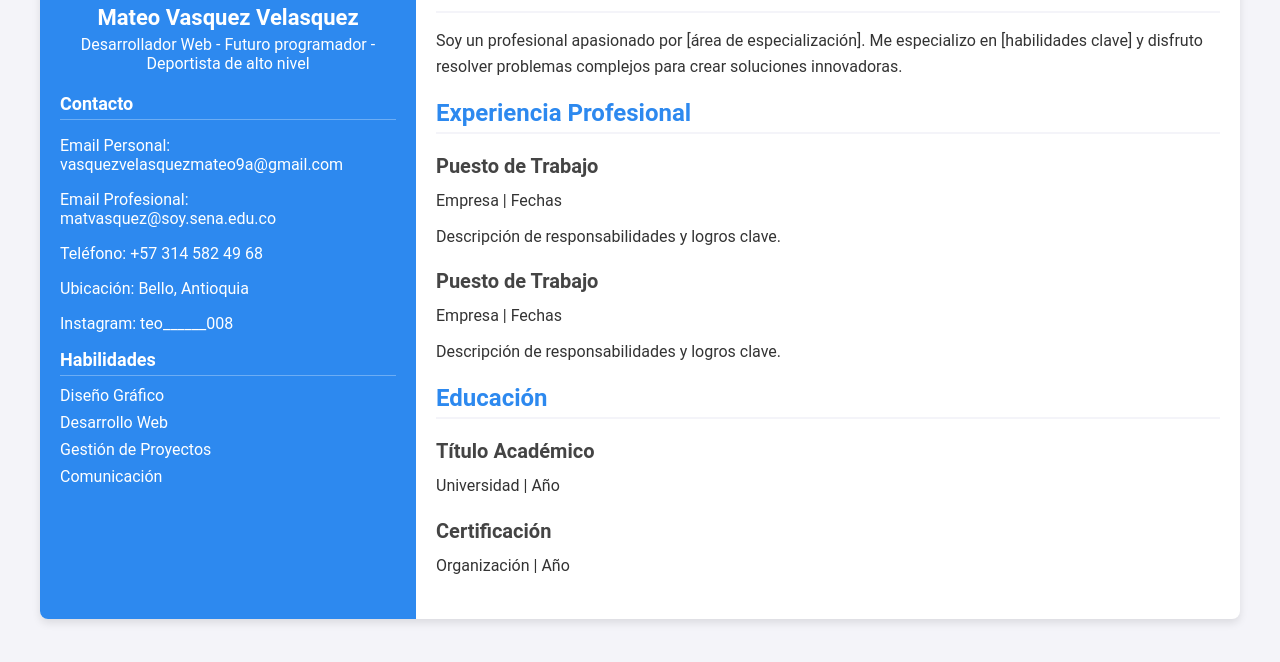
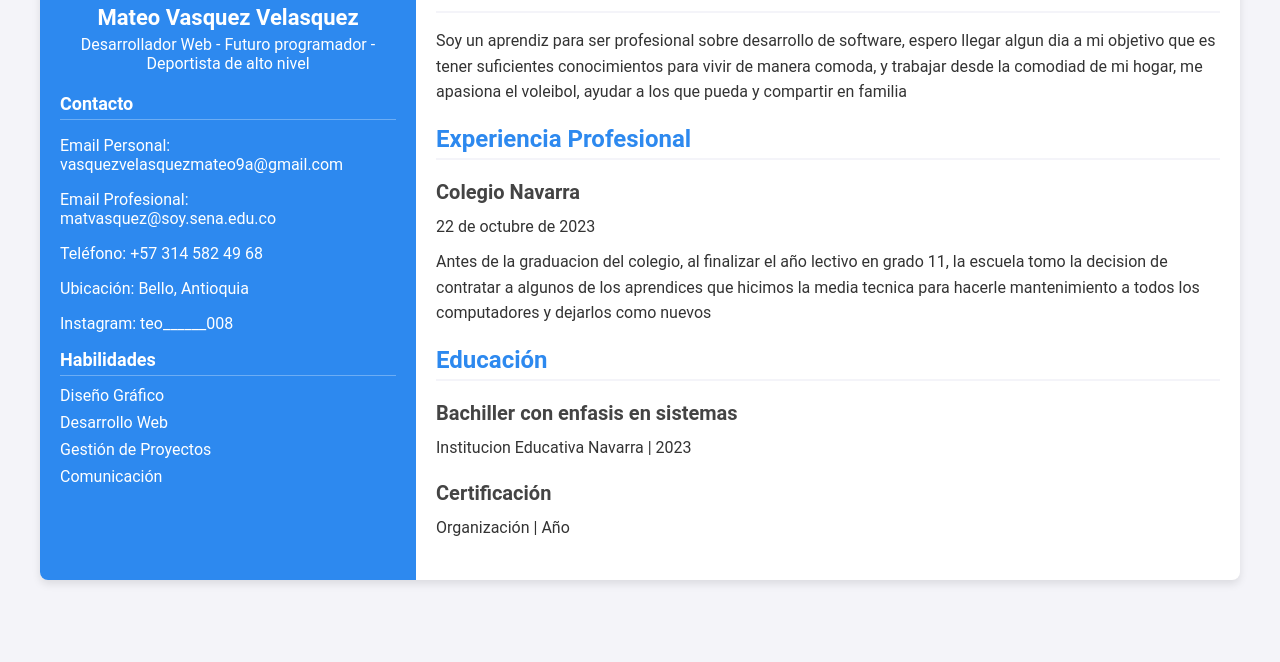
Before and after one commit to Vasquezteo008/Despliegue-1, a website: page src/index.html in a window 1280 px wide. Shown: the part 82-744 px from the top of the page. Drawn offline with Linux system fonts and the light colour scheme.

Commit message:
cambiebastante

```diff
--- a/src/index.html
+++ b/src/index.html
@@ -36,28 +36,23 @@
         <div class="main-content">
             <section class="about">
                 <h2>Sobre Mí</h2>
-                <p>Soy un profesional apasionado por [área de especialización]. Me especializo en [habilidades clave] y disfruto resolver problemas complejos para crear soluciones innovadoras.</p>
+                <p>Soy un aprendiz para ser profesional sobre desarrollo de software, espero llegar algun dia a mi objetivo que es tener suficientes conocimientos para vivir de manera comoda, y trabajar desde la comodiad de mi hogar, me apasiona el voleibol, ayudar a los que pueda y compartir en familia</p>
             </section>
 
             <section class="experience">
                 <h2>Experiencia Profesional</h2>
                 <div class="item">
-                    <h3>Puesto de Trabajo</h3>
-                    <p>Empresa | Fechas</p>
-                    <p>Descripción de responsabilidades y logros clave.</p>
-                </div>
-                <div class="item">
-                    <h3>Puesto de Trabajo</h3>
-                    <p>Empresa | Fechas</p>
-                    <p>Descripción de responsabilidades y logros clave.</p>
+                    <h3>Colegio Navarra</h3>
+                    <p>22 de octubre de 2023</p>
+                    <p>Antes de la graduacion del colegio, al finalizar el año lectivo en grado 11, la escuela tomo la decision de contratar a algunos de los aprendices que hicimos la media tecnica para hacerle mantenimiento a todos los computadores y dejarlos como nuevos</p>
                 </div>
             </section>
 
             <section class="education">
                 <h2>Educación</h2>
                 <div class="item">
-                    <h3>Título Académico</h3>
-                    <p>Universidad | Año</p>
+                    <h3>Bachiller con enfasis en sistemas</h3>
+                    <p>Institucion Educativa Navarra | 2023</p>
                 </div>
                 <div class="item">
                     <h3>Certificación</h3>
```
